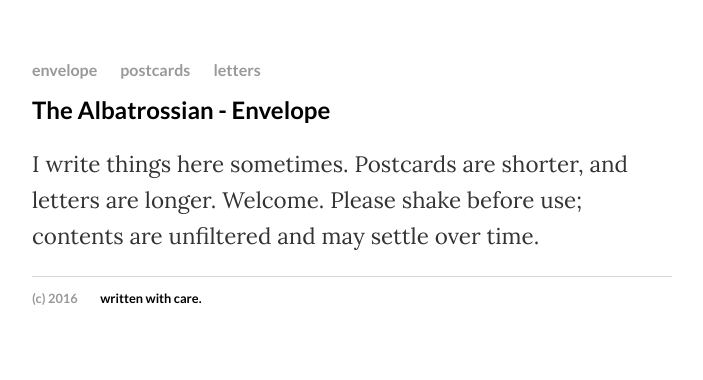
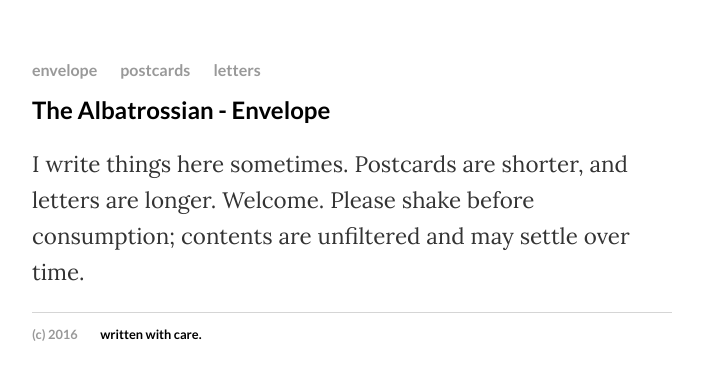
Before and after one commit to brunston/albatrossianweb, a Jekyll site: the page built from index.html, in a window 1280 px wide. Shown: the top 380 px of the page, without its empty margins (288-991 px from the left). Built offline with Jekyll 4.4.1, drawn with Linux system fonts in a browser that asks for light colours.

```diff
--- a/_includes/index.md
+++ b/_includes/index.md
@@ -1,2 +1,2 @@
 <h1>The Albatrossian - Envelope</h1>
-<p>I write things here sometimes. Postcards are shorter, and letters are longer. Welcome. Please shake before use; contents are unfiltered and may settle over time.</a></p>
+<p>I write things here sometimes. Postcards are shorter, and letters are longer. Welcome. Please shake before consumption; contents are unfiltered and may settle over time.</a></p>
```
Also changed, not shown: _posts/2017-01-27-the-sea-inside.md (added, +20 -0 lines).
